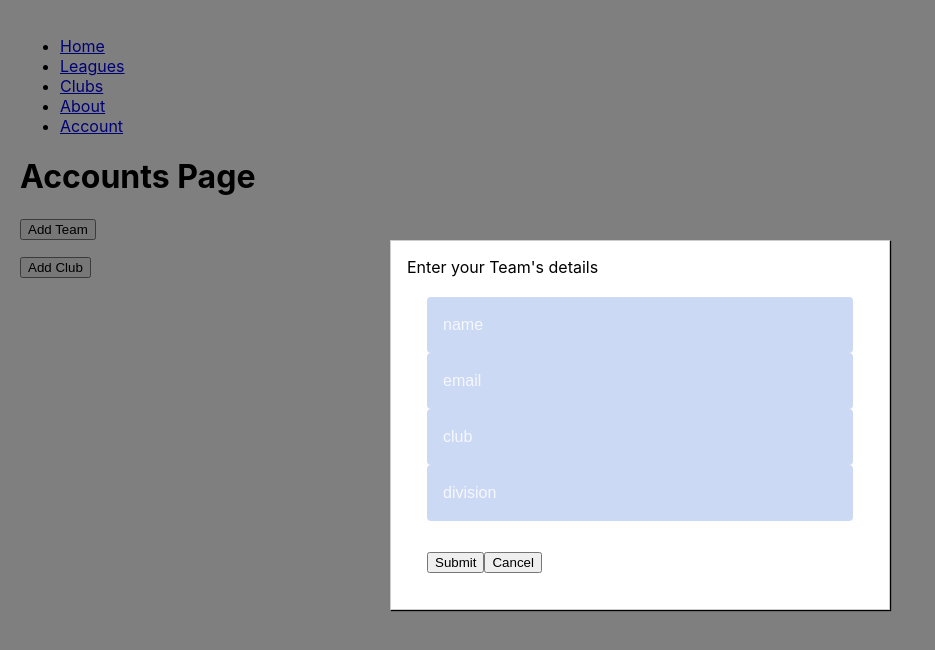
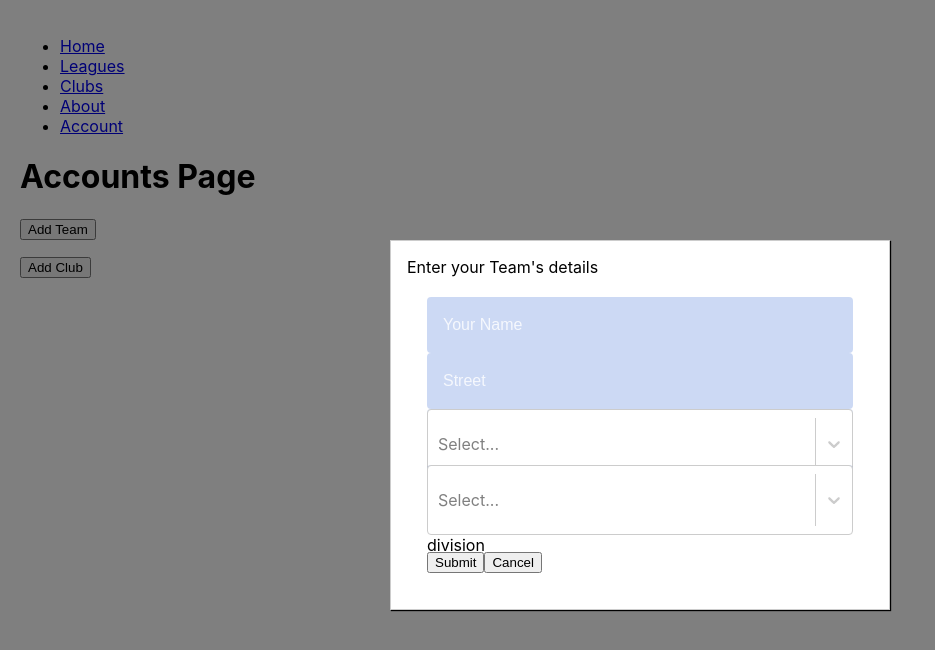
Before and after one commit to Jamie95187/badLeague, a React (Create React App) app: page /account in a window 1280 px wide. Both pictures are taken after a click on the button "Add Team". Shown: the top 650 px of the page, without its empty margins (0-935 px from the left). Built offline with nearby package versions, Linux system fonts and the light colour scheme.

Commit message:
rendering select in input components

```diff
--- a/src/containers/Input/Input.js
+++ b/src/containers/Input/Input.js
@@ -41,9 +41,13 @@ class Input extends Component {
     switch ( this.props.elementType ) {
       case ('input'):
         inputElement = <input
+          id={this.props.id}
+          type="text"
           {...this.props.elementConfig}
           value={this.props.value}
-          onChange={this.props.changed} />;
+          onChange={this.props.changed}
+          onFocus={() => !locked && this.setState({ active: true })}
+          onBlur={() => !locked && this.setState({ active: false })} />;
         break;
       case ('select'):
         {options = this.props.elementConfig.options}
@@ -64,17 +68,7 @@ class Input extends Component {
           value &&
           predicted &&
           predicted.includes(value) && <p className="predicted">{predicted}</p>}
-        <input
-          id={this.props.id}
-          {...this.props.elementConfig}
-          type="text"
-          value={this.props.value}
-          placeholder={label}
-          onChange={this.props.changed}
-          onKeyPress={this.handleKeyPress.bind(this)}
-          onFocus={() => !locked && this.setState({ active: true })}
-          onBlur={() => !locked && this.setState({ active: false })}
-        />
+        {inputElement}
         <label htmlFor={1} className={error && "error"}>
           {error || label}
         </label>
```
